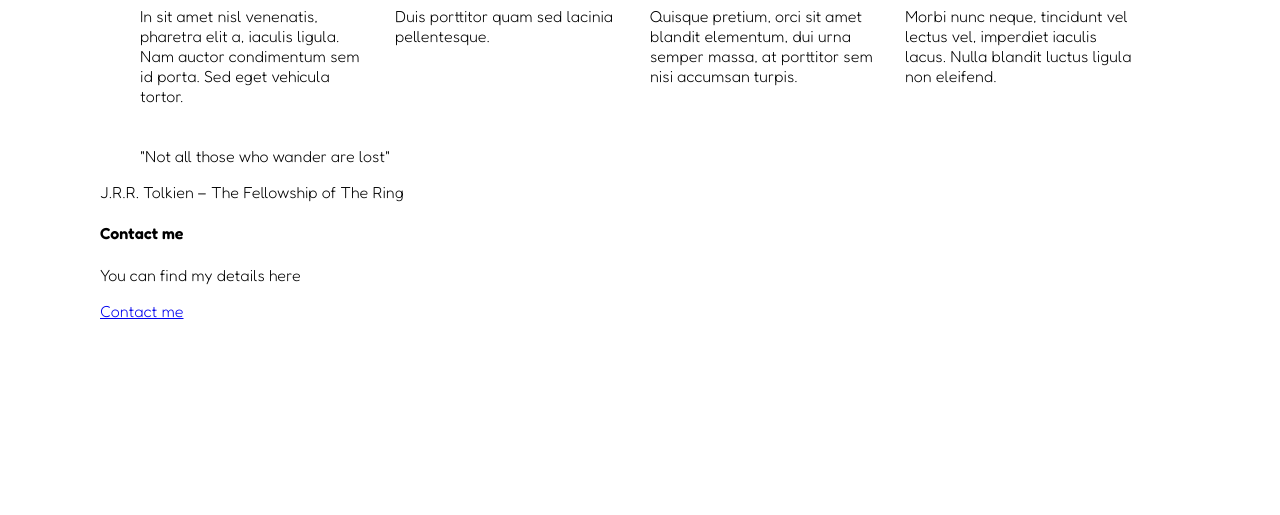
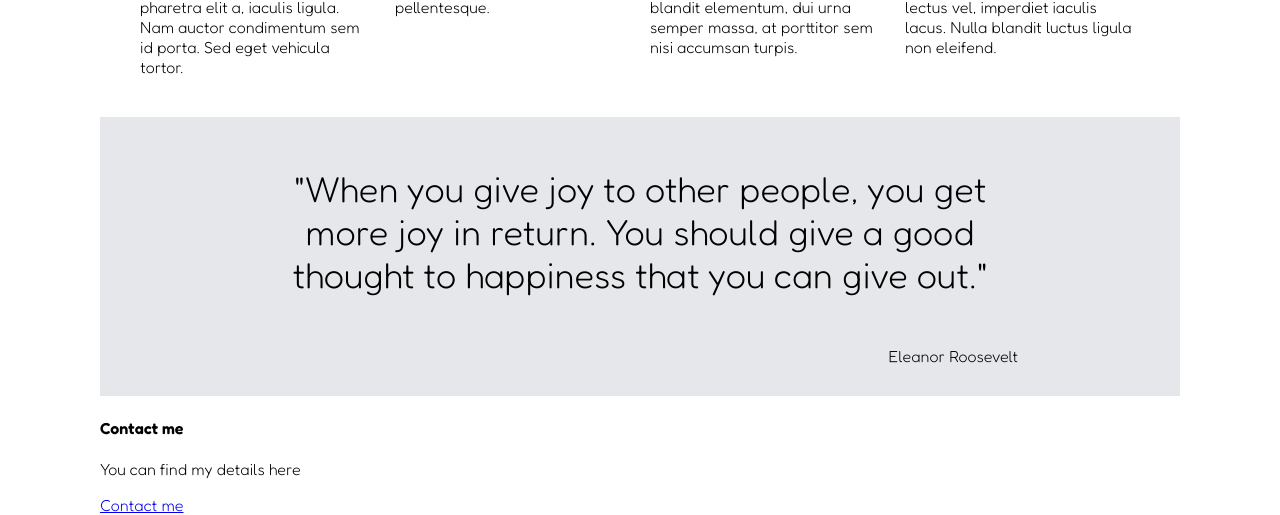
Before and after one commit to arianamoschopoulou/odin-website-project, a plain HTML site: page index.html in a window 1280 px wide. Shown: the part 805-1320 px from the top of the page. Before the commit the page ends 1126 px from the top, so only its background shows below. Drawn offline with Linux system fonts and the light colour scheme; a script that the page names is missing.

Commit message:
quote section styled

```diff
--- a/index.html
+++ b/index.html
@@ -43,8 +43,8 @@
 
         </div>
         <div class="quote-section">
-            <blockquote>"Not all those who wander are lost"</blockquote>
-            <figcaption>J.R.R. Tolkien – The Fellowship of The Ring</figcaption>
+            <blockquote>"When you give joy to other people, you get more joy in return. You should give a good thought to happiness that you can give out."</blockquote>
+            <figcaption>Eleanor Roosevelt</figcaption>
         </div>
         <div class="footer-cta">
             <h4>Contact me</h4>
--- a/style.css
+++ b/style.css
@@ -11,7 +11,7 @@ body{
 .header {
     background-color: #1f2937;
     color:white;
-    padding: 15px 30px 40px 40px;
+
 }
 
 .header-section {
@@ -115,3 +115,24 @@ li a{
     border-radius: 10px;
     border: #1f2937 solid 1px;
 }
+
+.quote-section{
+    width: 100%;
+    background-color: #e5e7eb;
+}
+blockquote {
+    max-width: 70%;
+    padding:50px 0px 50px 0px;
+    font-size: 36px;
+    text-align: center;
+    margin:0 auto;
+    width:auto;
+
+}
+figcaption {
+    max-width: 70%;
+    padding-bottom:30px;
+    text-align:right;
+    margin:0 auto;
+
+}
```
